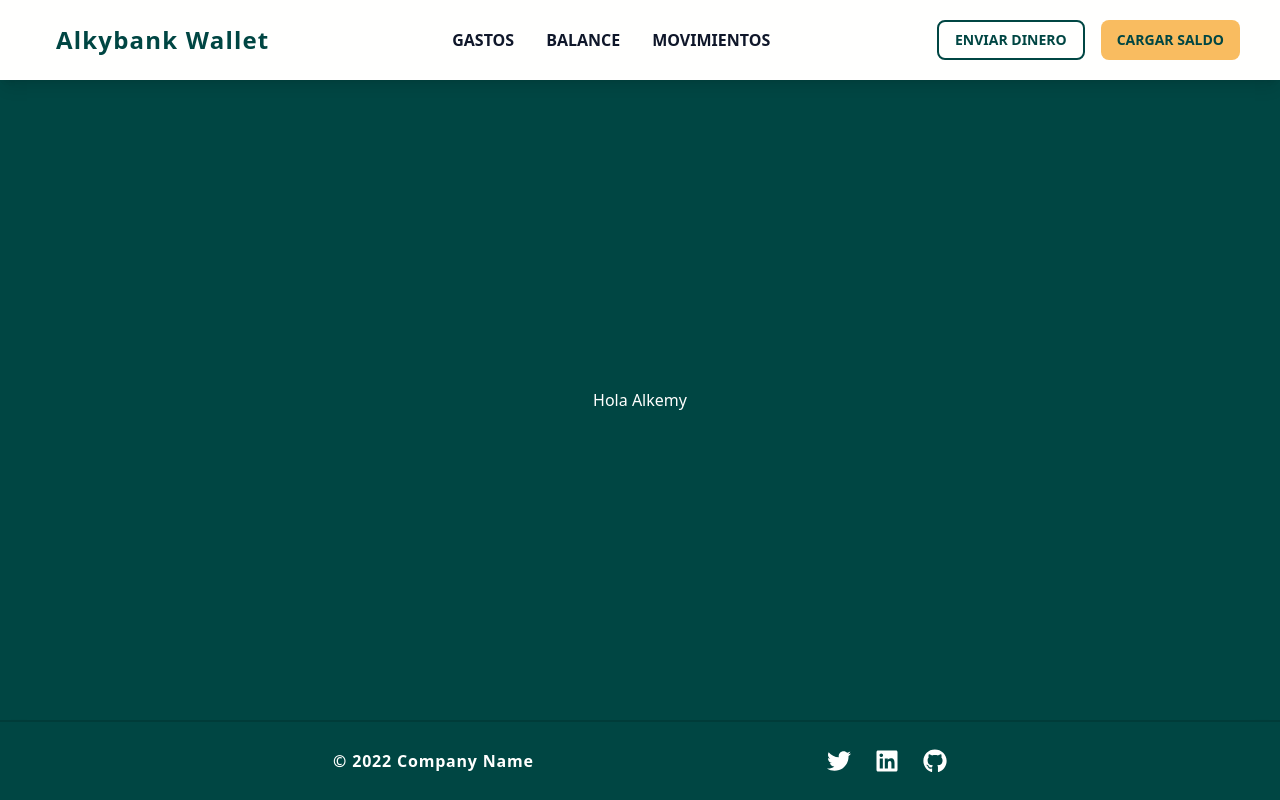
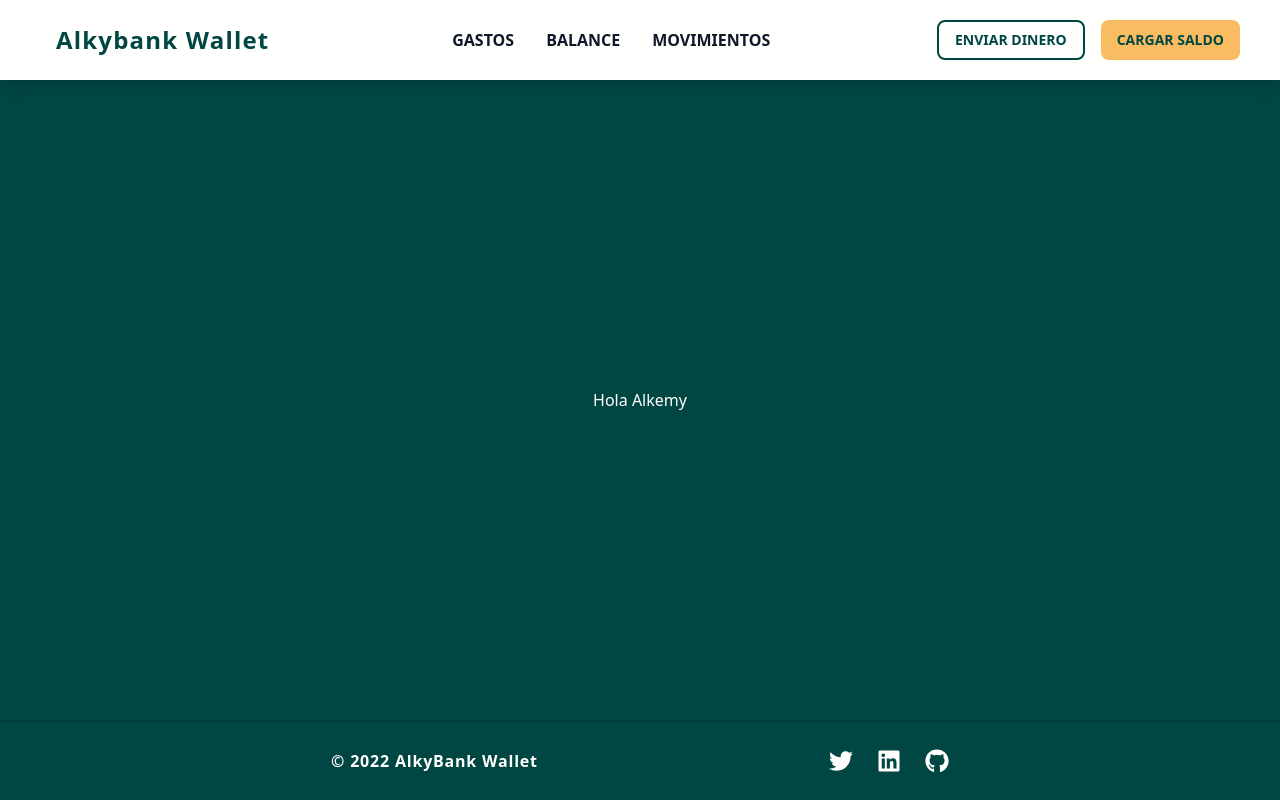
Before and after one commit to siprem10/grupo-03-undefined-FRONTEND, a React (Vite) app: page / in a window 1280 px wide. Built offline with nearby package versions, Linux system fonts and the light colour scheme.

Commit message:
style: :lipstick: Change copy text and icon color

```diff
--- a/src/Components/Footer/Footer.jsx
+++ b/src/Components/Footer/Footer.jsx
@@ -3,26 +3,26 @@ import { FaLinkedin, FaGithub, FaTwitter } from 'react-icons/fa';
 const Footer = () => {
   return (
     <footer className="flex flex-col md:flex-row w-full h-20 px-10 justify-evenly items-center shadow-lg bg-primary border-t-2 border-black/25">
-      <p className='font-semibold text-white tracking-wider'>© 2022 Company Name</p>
+      <p className="font-semibold text-white tracking-wider">© 2022 AlkyBank Wallet</p>
       <ul className="flex gap-6 text-lg">
         <li>
-          <a className='text-white' href="#">
+          <a className="text-white hover:text-secondary" href="#">
             <FaTwitter size={24} />
           </a>
         </li>
         <li>
-          <a className='text-white' href="#">
+          <a className="text-white hover:text-secondary" href="#">
             <FaLinkedin size={24} />
           </a>
         </li>
         <li>
-          <a className='text-white' href="#">
+          <a className="text-white hover:text-secondary" href="#">
             <FaGithub size={24} />
           </a>
         </li>
       </ul>
     </footer>
-  )
-}
+  );
+};
 
 export default Footer;
```
